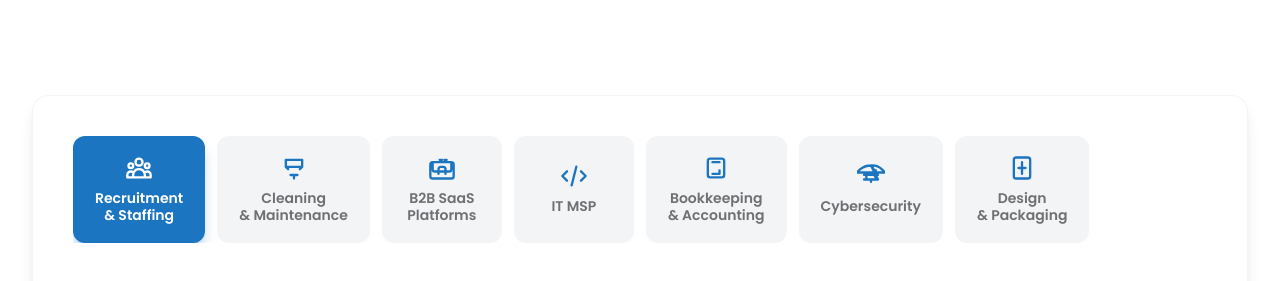
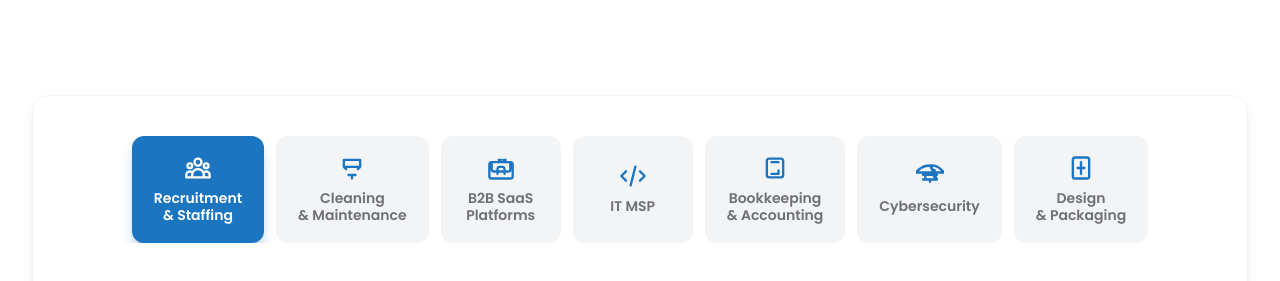
Before and after one commit to Sharmeen-Rauf/escabiz, a Next.js app: page /b2b-appointment-setup in a window 1280 px wide. Shown: the part 1420-1701 px from the top of the page. Built offline with nearby package versions, Linux system fonts and the light colour scheme; grey boxes are pictures that could not be loaded.

Commit message:
Update tab navigation styling in Lead Generation System: center align the content for improved layout and visual appeal, enhancing user experience during interaction.

```diff
--- a/src/app/b2b-appointment-setup/page.tsx
+++ b/src/app/b2b-appointment-setup/page.tsx
@@ -191,7 +191,7 @@ export default function LeadGenerationSystem() {
               {/* Tab Navigation - Linear Slider on Card */}
               <div className="p-6 md:p-8 lg:p-10 pb-6 md:pb-8 border-b border-gray-200">
                 <div
-                  className="flex overflow-x-auto -mx-4 px-4 md:mx-0 md:px-0 gap-2 md:gap-3"
+                  className="flex overflow-x-auto justify-center -mx-4 px-4 md:mx-0 md:px-0 gap-2 md:gap-3"
                   style={{
                     scrollbarWidth: 'none',
                     msOverflowStyle: 'none',
```
